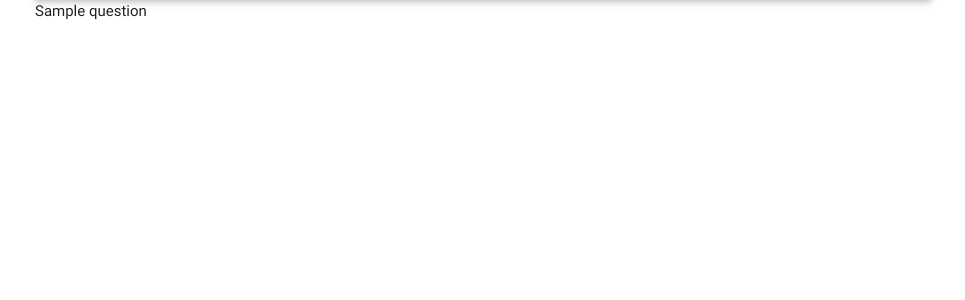
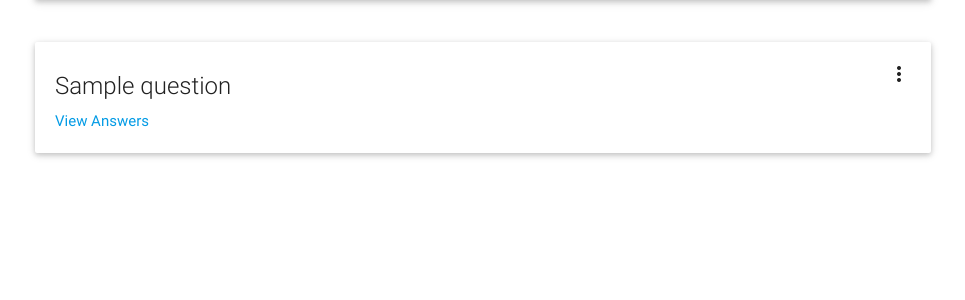
Before and after one commit to zseaborn63/Q_and_A, a Django app: page /questions/ in a window 1280 px wide. Shown: the part 87-387 px from the top of the page, without its empty margins (157-1122 px from the left). Run offline with Django 3.2, Linux system fonts and the light colour scheme; tables that the repository leaves empty hold one stand-in row (values such as "Sample post"); some libraries are stand-ins or nearby versions.

Commit message:
conflict resolved

```diff
--- a/Overflow/Overflow/urls.py
+++ b/Overflow/Overflow/urls.py
@@ -15,7 +15,7 @@ Including another URLconf
 """
 from django.conf.urls import include, url
 from django.contrib import admin
-from Q_and_A.views import WelcomeView, UserCreate, QuestionListView, CreateQuestionView, QuestionCreation
+from Q_and_A.views import WelcomeView, UserCreate, QuestionListView, CreateQuestionView, QuestionDetailView, QuestionCreation
 
 urlpatterns = [
     url(r'^admin/', include(admin.site.urls)),
@@ -23,6 +23,8 @@ urlpatterns = [
     url(r'^create_user/$', UserCreate.as_view(), name='create_user'),
     url(r'^accounts/', include('django.contrib.auth.urls')),
     url(r'^questions/$', QuestionListView.as_view(), name='question_list'),
-    url(r'^create_question/$', QuestionCreation.as_view(), name='create_question')
+    url(r'^create_question/$', QuestionCreation.as_view(), name='create_question'),
+    url(r'^create_question2/$', CreateQuestionView.as_view(), name='create_question'),
+    url(r'questions/(?P<pk>\d+)/$', QuestionDetailView.as_view(), name='question_detail')
 
 ]
--- a/Overflow/Q_and_A/templates/Q_and_A/question_detail.html
+++ b/Overflow/Q_and_A/templates/Q_and_A/question_detail.html
@@ -5,5 +5,7 @@
 {% endblock %}
 
 {% block content %}
-
+    <h1>it worked</h1>
 {% endblock %}
+{% block secondary %}
+{% endblock %}
--- a/Overflow/Q_and_A/templates/Q_and_A/question_list.html
+++ b/Overflow/Q_and_A/templates/Q_and_A/question_list.html
@@ -6,10 +6,26 @@
 
 {% block content %}
     {% for object in object_list %}
-        <div class="panel panel-danger">
-            <div class="panel-heading">
-                {{ object.title }}
-            </div>
-        </div>
+    <div class="row">
+    <div class="col s12 m6 l1"></div>
+    </div>
+    <div class="card">
+    <div class="card-image waves-effect waves-block waves-light">
+    </div>
+    <div class="card-content">
+      <span class="card-title activator grey-text text-darken-4">{{ object.title }}<i class="material-icons right">more_vert</i></span>
+      <p><a href="{% url 'question_detail' object.id %}">View Answers</a></p>
+    </div>
+    <div class="card-reveal">
+      <span class="card-title grey-text text-darken-4">
+          {{ object.title }}        <a href="{% url 'question_detail' object.id %}">{View Answers}</a>
+          <i class="material-icons right">close</i></span>
+      <p>{{ object.body }}</p>
+        <p></p>
+    </div>
+  </div>
     {% endfor %}
+
+
+
 {% endblock %}
--- a/Overflow/Q_and_A/templates/base.html
+++ b/Overflow/Q_and_A/templates/base.html
@@ -14,7 +14,7 @@
     <br>
     <nav>
     <div class="nav-wrapper">
-      <a href="#" class="brand-logo center">Q&A</a>
+      <a href="{% url 'welcome' %}" class="brand-logo center">Q&A</a>
         <a href="#" data-activates="mobile-demo" class="button-collapse"><i class="material-icons">menu</i></a>
       <ul id="nav-mobile" class="left hide-on-med-and-down">
         <li><a href="{% url 'question_list' %}">Questions</a></li>
@@ -44,8 +44,10 @@
     </div>
     </nav>
 
-
+    <br>
     {% block content %}
+    {% endblock %}
+    {% block secondary %}
     {% endblock %}
 </div>
 
--- a/Overflow/Q_and_A/views.py
+++ b/Overflow/Q_and_A/views.py
@@ -4,7 +4,8 @@ from django.core.urlresolvers import reverse
 from django.shortcuts import render
 
 # Create your views here.
-from django.views.generic import TemplateView, CreateView, ListView, View
+
+from django.views.generic import TemplateView, CreateView, ListView, DetailView, View
 from Q_and_A.models import Question
 
 
@@ -21,6 +22,12 @@ class UserCreate(CreateView):
 class QuestionListView(ListView):
     model = Question
 
+class QuestionDetailView(DetailView):
+    model = Question
+
+    def get_queryset(self):
+        question_id = self.kwargs.get("pk")
+        return self.model.objects.filter(id=question_id)
 
 class CreateQuestionView(CreateView):
     model = Question
```
